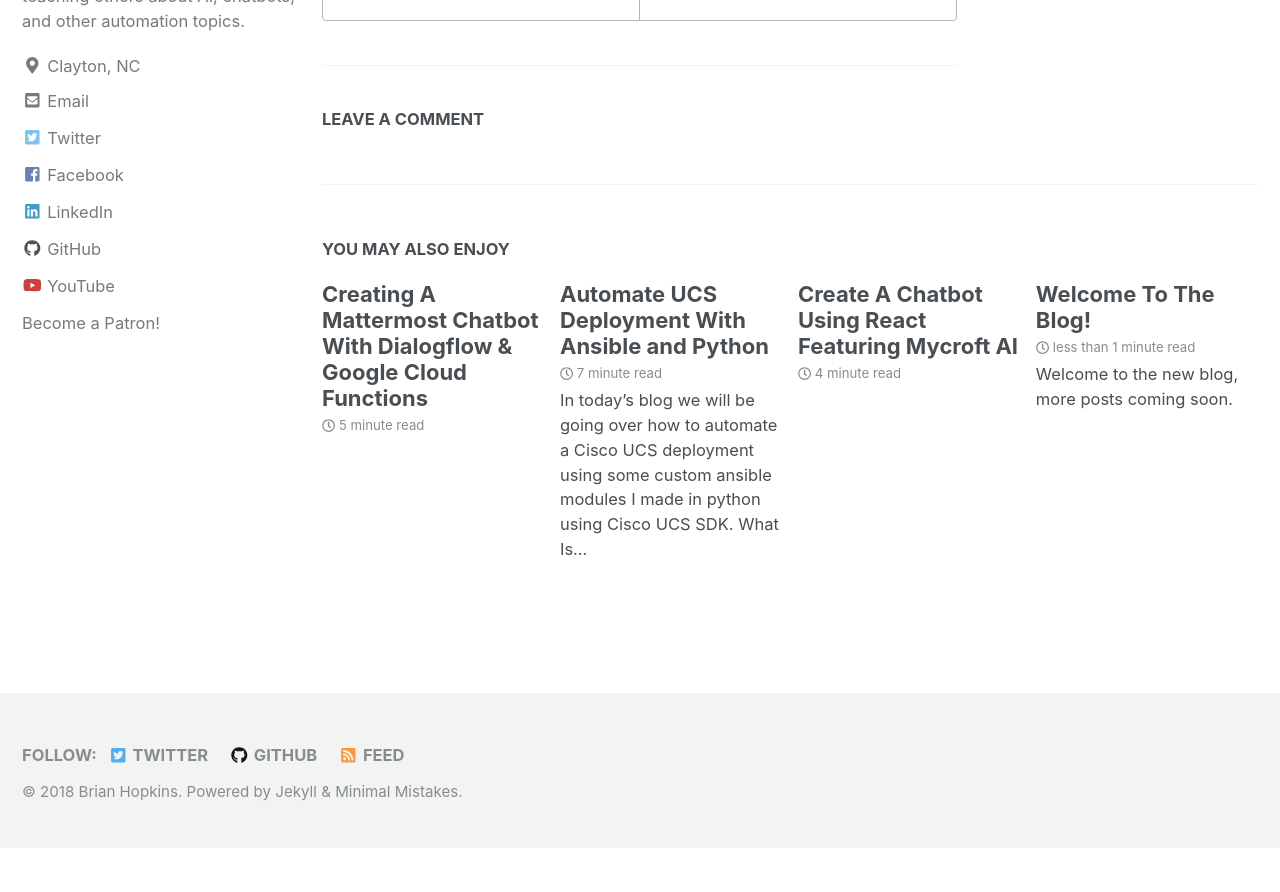
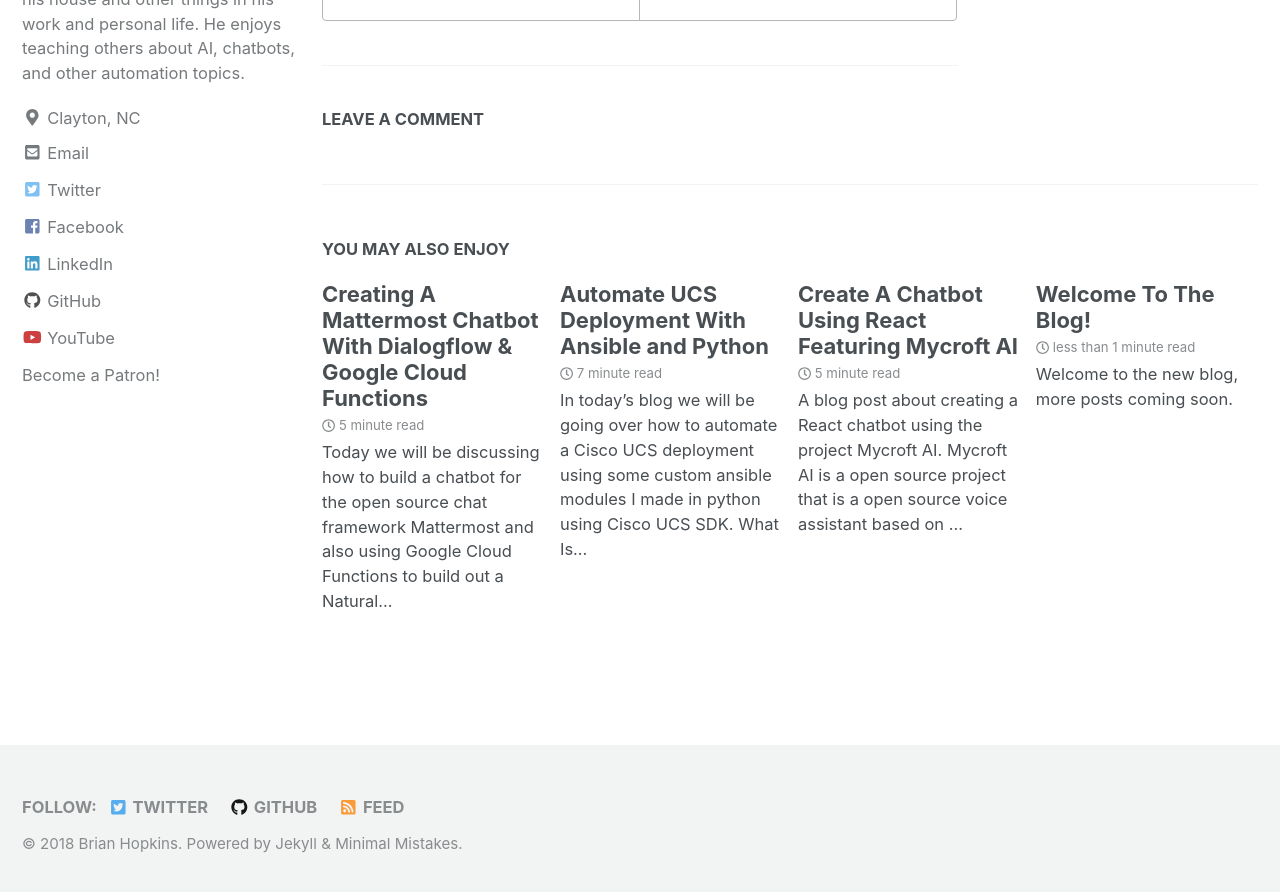
Before and after one commit to Geeked-Out-Solutions/blog, a Jekyll site: the page built from _posts/2018-03-26-how-to-build-a-natural-language-understanding-chatbot-with-rasa-nlu.md, in a window 1280 px wide and 900 px high, scrolled down 6917 px. Shown: the top 892 px of the window. Built offline with Jekyll 4.4.1, drawn with Linux system fonts in a browser that asks for light colours; nearby versions of some CDN libraries; comment, search, counter and statistics services are not loaded; before the commit the page ends 7765 px from its top, so only the background shows below that; some of the changed text lies outside the part shown.

Commit message:
added small exercepts for main home screen

```diff
--- a/_posts/2018-03-06-create-react-chatbot.md
+++ b/_posts/2018-03-06-create-react-chatbot.md
@@ -7,6 +7,8 @@
   - ai
   - react
 ---
+A blog post about creating a React chatbot using the project [Mycroft AI](https://mycroft.ai).  Mycroft AI is a open source project that is a open source voice assistant based on the python programming language.  I have been learning React and used this react-simple-chatbot project to create chatbots that can connect to external API's.
+
 ![Mycroft AI Chatbot Screenshot](/assets/images/mycroft_ss.jpg)
 
 In this blog post I will be showing you how to build a simple chatbot in React based on <https://lucasbassetti.com.br/react-simple-chatbot/> which is a nice package to create your own chatbot solution.  In this example I'm just using the chatbot to answer basic questions about a open source project [Mycroft AI](https://mycroft.ai/)
--- a/_posts/2018-03-26-how-to-build-a-natural-language-understanding-chatbot-with-rasa-nlu.md
+++ b/_posts/2018-03-26-how-to-build-a-natural-language-understanding-chatbot-with-rasa-nlu.md
@@ -12,12 +12,11 @@
   - ai
   - machine learning
 ---
+Today we will be going over how to build a Rasa chatbot.  We will be using natural language processing also known as NLU to make our chatbot appear to be smart and understand the questions we are asking.
+
 ![Chatbot Screenshot](/assets/images/rasa_chatbot.JPG)
 
-
 ## Introduction
-Today we will be going over how to build a Rasa chatbot.  We will be using natural language processing also known as NLU to make our chatbot appear to be smart and understand the questions we are asking.
-
 This project I have built and go over in this post was meant to be a starting point for a boilerplate chatbot with Rasa as a complete docker application.  Using compose we have simplified the process of bringing up rasa, bringing up a chatbot ui, and handling our training all in docker.
 
 ## What Is Rasa??  ![Rasa Logo](/assets/images/rasa_logo.jpg)
```
Also changed, not shown: _posts/2018-04-14-creating-a-mattermost-chatbot-with-dialogflow-google-cloud-functions.md (+4 -3 lines).
